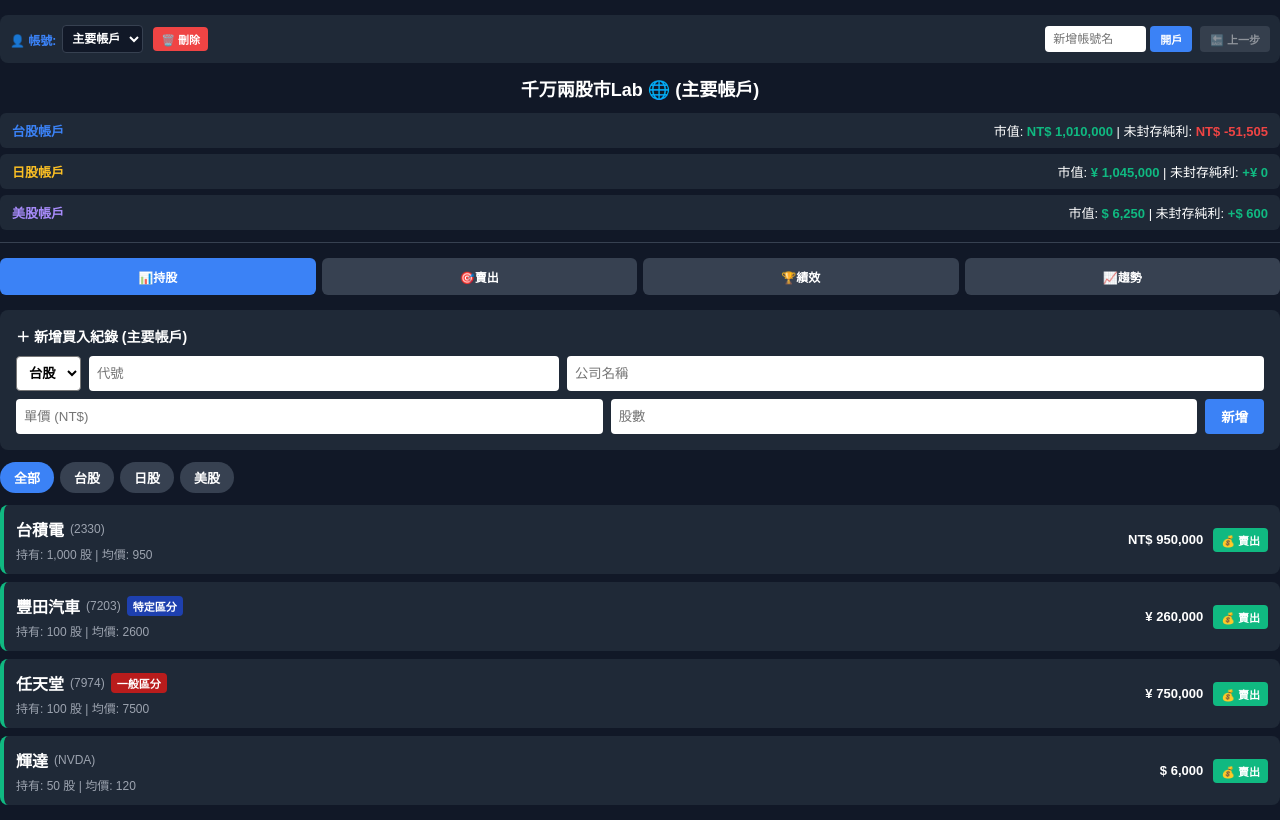
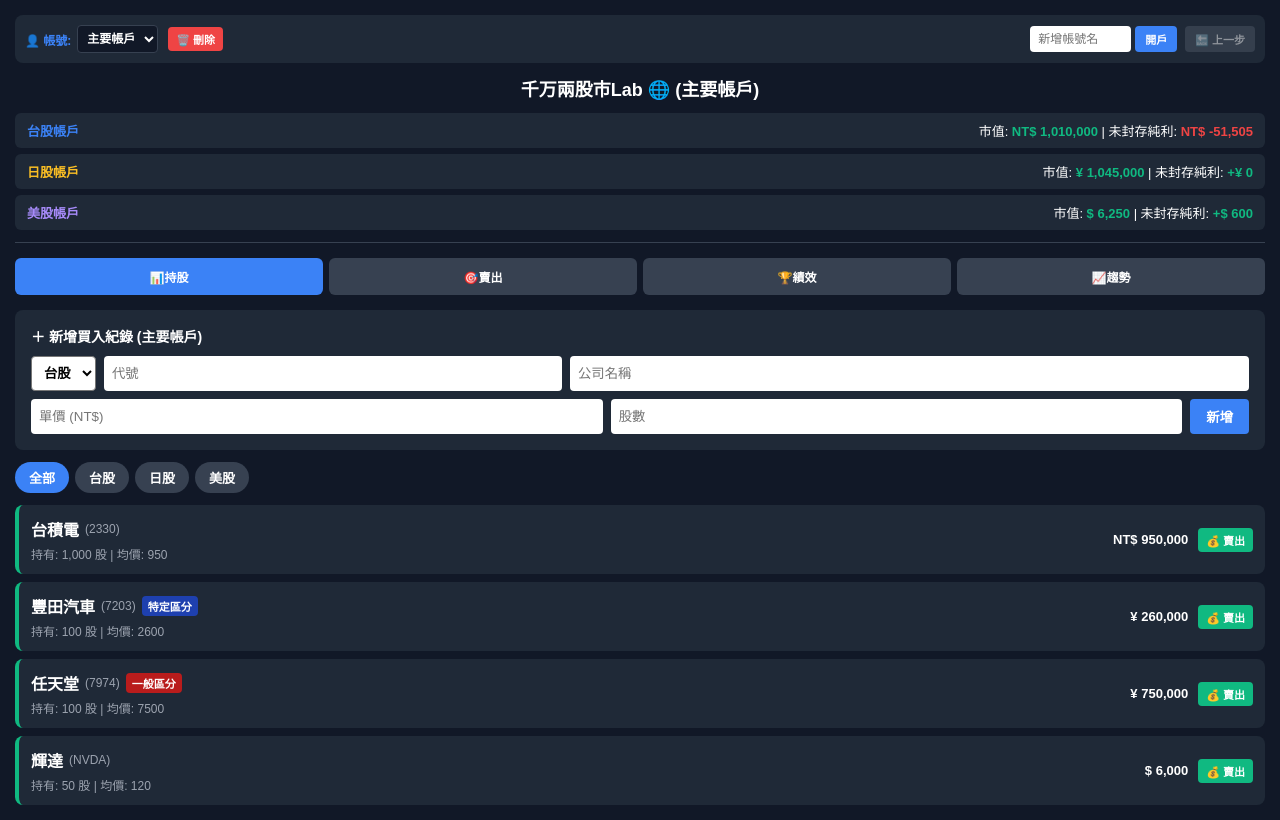
Before and after one commit to abolovelego0922/stock, a React (Vite) app: page / in a window 1280 px wide. Built offline with nearby package versions, Linux system fonts and the light colour scheme.

Commit message:
chore: update app size

```diff
--- a/src/App.jsx
+++ b/src/App.jsx
@@ -598,7 +598,7 @@ export default function App() {
   const zeroLineY = chartHeight - padding - ((0 - minProfit) / profitRange) * (chartHeight - padding * 2)
 
   return (
-    <div style={{ padding: '15px 0', fontFamily: 'sans-serif', backgroundColor: '#111827', color: '#fff', minHeight: '100vh', width: '100%', boxSizing: 'border-box' }}>
+    <div style={{ padding: '15px', fontFamily: 'sans-serif', backgroundColor: '#111827', color: '#fff', minHeight: '100vh', width: '100%', boxSizing: 'border-box' }}>
 
       {/* 帳號控制列 */}
       <div style={{ display: 'flex', gap: '8px', backgroundColor: '#1f2937', padding: '10px', borderRadius: '8px', marginBottom: '12px', alignItems: 'center', flexWrap: 'wrap' }}>
```
